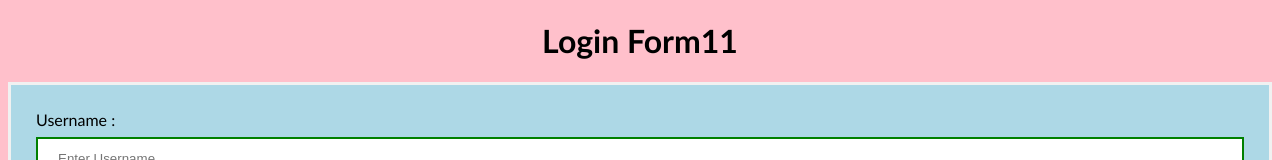
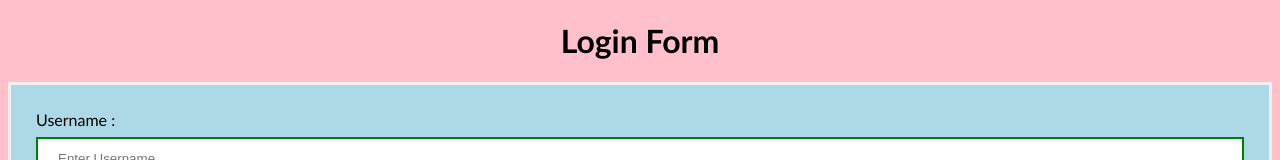
Before and after one commit to Ganga123g/devtestlocalrepo, a plain HTML site: page index.html in a window 1280 px wide. Shown: the top 160 px of the page. Drawn offline with Linux system fonts and the light colour scheme.

```diff
--- a/index.html
+++ b/index.html
@@ -45,7 +45,7 @@ button {
 </style>
 </head>
 <body>
-    <center> <h1> Login Form11  </h1> </center>
+    <center> <h1> Login Form </h1> </center>
     <form>
         <div class="container">
             <label>Username : </label>
```
